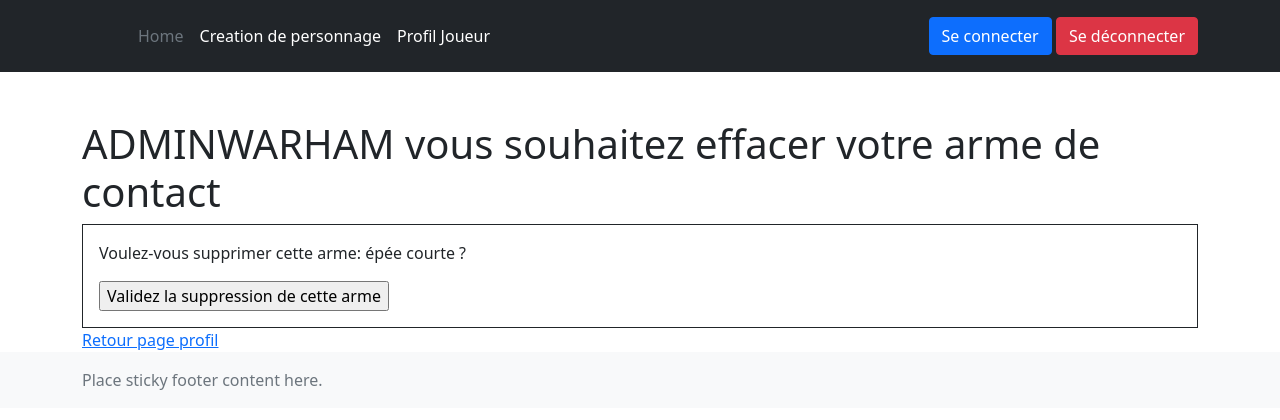
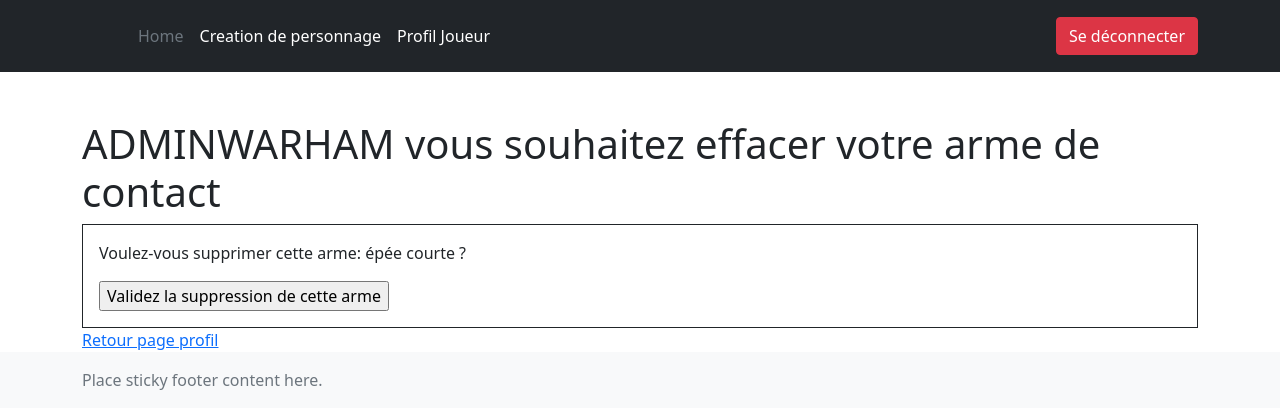
Before and after one commit to quentin8469/warham_player, a Django app: page /liste_personnages/1/effacer_arme_contact/ in a window 1280 px wide. Shown: the top 420 px of the page. Run offline with Django 4.2, Linux system fonts and the light colour scheme; a user stored in the database is signed in; data comes from the database, SQL or seed files in the repository.

Commit message:
Maj url href

```diff
--- a/player/templates/base/base.html
+++ b/player/templates/base/base.html
@@ -27,10 +27,10 @@
             </ul>
 
             <div class="text-end">
-              <a class="btn btn-primary" aria-current="page" href="{% url 'account:login' %}">Se connecter</a>
               {% if user.is_authenticated %}
               <a class="btn btn-danger" aria-current="page" href="{% url 'account:logout' %}">Se déconnecter</a>
               {% else %}
+              <a class="btn btn-primary" aria-current="page" href="{% url 'account:connexion' %}">Se connecter</a>
               <a class="btn btn-warning" aria-current="page" href="{% url 'account:signup' %}">S'inscrire</a>
               {% endif %}
 
```
